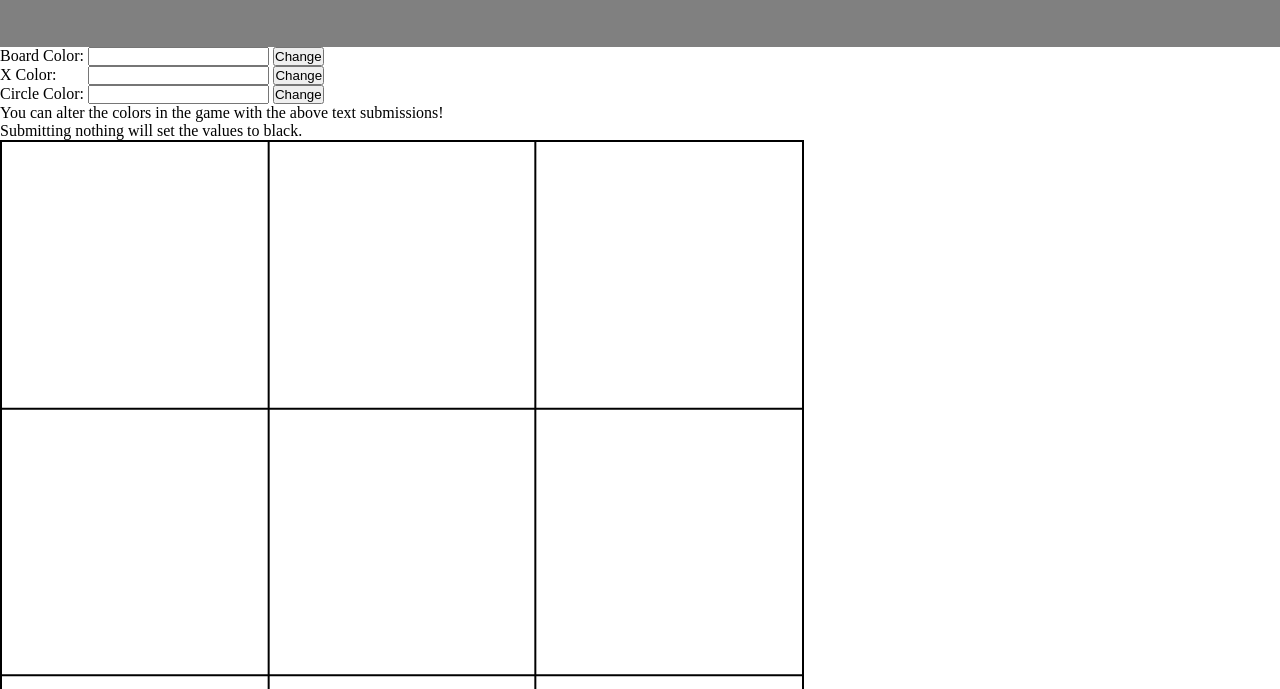
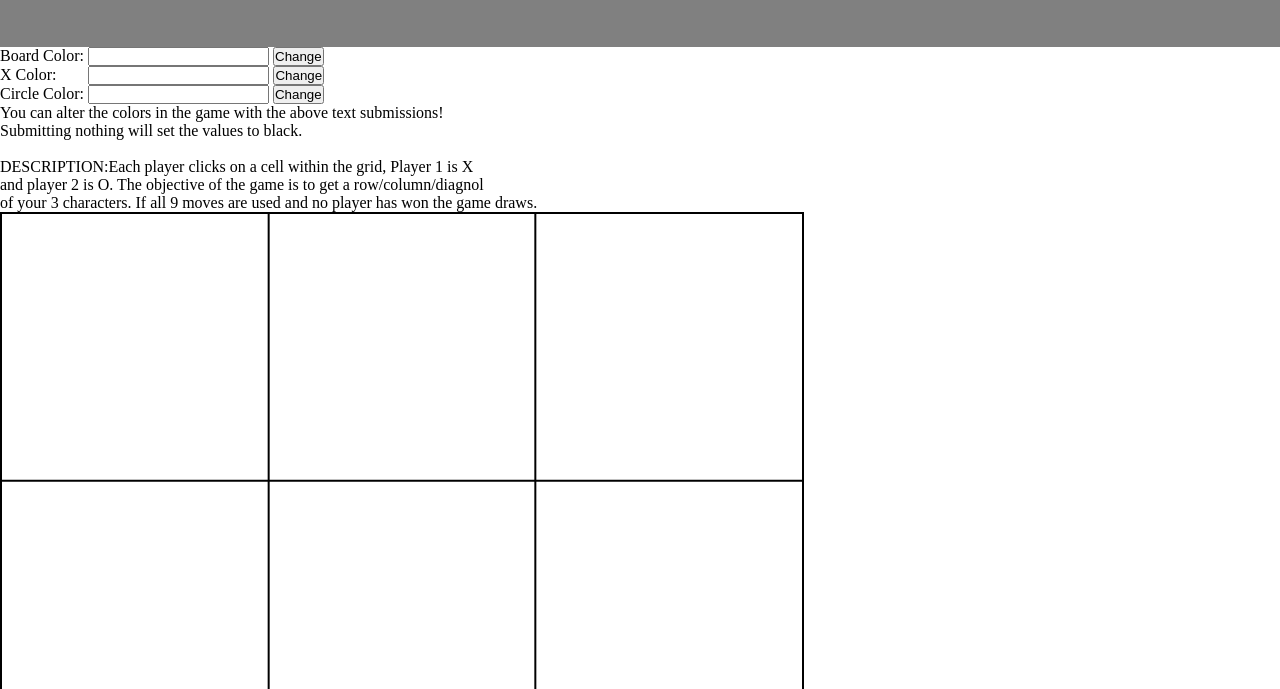
Before and after one commit to ANagal5465/WebDevelopment, a plain HTML site: page TicTacToe/TicTacToe.html in a window 1280 px wide. Shown: the part 111-800 px from the top of the page. Drawn offline with Linux system fonts and the light colour scheme.

Commit message:
Update #3

```diff
--- a/TicTacToe/TicTacToe.html
+++ b/TicTacToe/TicTacToe.html
@@ -31,6 +31,11 @@
         <div>
             You can alter the colors in the game with the above text submissions!<br>
             Submitting nothing will set the values to black.
+            <br>
+            <br>
+            DESCRIPTION:Each player clicks on a cell within the grid, Player 1 is X <br>
+            and player 2 is O. The objective of the game is to get a row/column/diagnol<br> of your 3 characters.
+            If all 9 moves are used and no player has won the game draws.
         </div>
     </div>
     <canvas id="canvas"></canvas>
--- a/TicTacToe/style.css
+++ b/TicTacToe/style.css
@@ -23,7 +23,7 @@ body {
 }
 div {
     float: left;
-    margin-right: 55px;
+    margin-right: 8px;
   }
 
 * {
```
